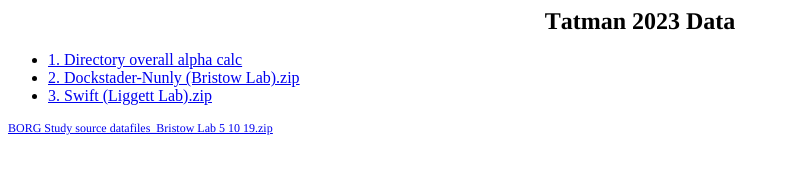
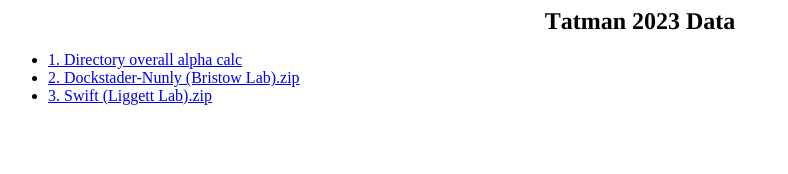
Before and after one commit to bristowlab/bristowlab.github.io, a plain HTML site: page Tatman_7_2023/Tatman2023.html in a window 1280 px wide. Shown: the whole page, without its empty margins (0-788 px from the left). Drawn offline with Linux system fonts and the light colour scheme.

Commit message:
misc. links

```diff
--- a/Tatman_7_2023/Tatman2023.html
+++ b/Tatman_7_2023/Tatman2023.html
@@ -28,6 +28,5 @@
 
 
 </ul>
-<p class="p2"><span class="s3"><a href="file:///Users/wayneminobe/git/bristowlab.github.io/Tatman_7_2023/BORG%20Study%20source%20datafiles_Bristow%20Lab%205%2010%2019.zip">BORG Study source datafiles_Bristow Lab 5 10 19.zip</a></span><span class="s4"><span class="Apple-converted-space"> </span></span></p>
 </body>
 </html>
```
Also changed, not shown: index.html (+2 -0 lines).
